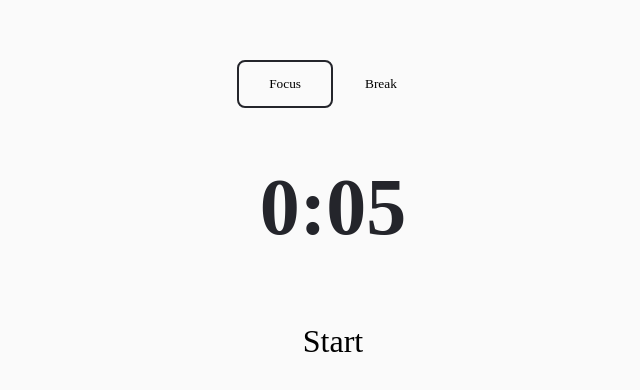
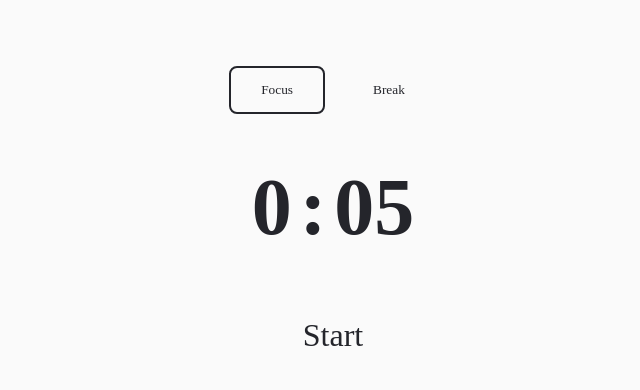
Before and after one commit to jamesspearsv/quiet-timer, a Vue app: page / in a window 1280 px wide. Shown: the part 182-572 px from the top of the page, without its empty margins (307-947 px from the left). Built offline with nearby package versions, Linux system fonts and the light colour scheme; a web font is replaced by a local one.

Commit message:
Updated favicon, added a dynamic page title to show timer left

```diff
--- a/index.html
+++ b/index.html
@@ -2,9 +2,9 @@
 <html lang="">
     <head>
         <meta charset="UTF-8" />
-        <link rel="icon" href="/favicon.ico" />
+        <link rel="icon" href="https://fav.farm/%F0%9F%8D%85" />
         <meta name="viewport" content="width=device-width, initial-scale=1.0" />
-        <title>Vite App</title>
+        <title>Quite Timer</title>
         <link rel="preconnect" href="https://fonts.googleapis.com" />
         <link rel="preconnect" href="https://fonts.gstatic.com" crossorigin />
         <link
--- a/src/App.vue
+++ b/src/App.vue
@@ -74,6 +74,7 @@
     .mode-selector {
         display: flex;
         position: relative;
+        gap: 1rem;
     }
 
     .mode-selector::after {
@@ -82,14 +83,14 @@
         top: 0;
         bottom: 0;
         left: 0;
-        right: 50%;
+        right: calc(50% + 1rem / 2);
         border: solid var(--clr-black) 2px;
         border-radius: var(--border-radius);
         transition: transform 220ms ease-in-out;
     }
 
     .mode-selector.mode-selector.break::after {
-        transform: translateX(100%);
+        transform: translateX(calc(100% + 1rem));
     }
 
     .mode-selector > button {
--- a/src/assets/style.css
+++ b/src/assets/style.css
@@ -19,6 +19,7 @@ button {
     border-radius: var(--border-radius);
     font-family: var(--font-family);
     transition: all 220ms ease-in-out;
+    color: var(--clr-black);
 }
 
 button:hover {
--- a/src/components/Timer.vue
+++ b/src/components/Timer.vue
@@ -10,7 +10,10 @@
 
     const { mode } = defineProps(['mode']);
 
+    /** Active timer duration in seconds */
     const active_timer = ref(timers[mode]);
+
+    /** Computed ref to track timer activity status */
     const status = computed(() => {
         if (!timer_id.value) {
             if (active_timer.value < timers[mode]) return 'paused';
@@ -20,6 +23,8 @@
             else return 'running';
         }
     });
+
+    /** Compute display values for timer in minutes and seconds */
     const display = computed(() => {
         const minutes = Math.trunc(active_timer.value / 60);
         let seconds = active_timer.value % 60;
@@ -30,6 +35,7 @@
     });
     const timer_id = ref(null);
 
+    // Watcher to change timer duration when the timer's mode changes
     watch(
         () => mode,
         () => {
@@ -38,13 +44,21 @@
         },
     );
 
+    // Watch display ref and update page title accordingly
+    watch(
+        display,
+        () => {
+            document.title = `${mode} | ${display.value.minutes}:${display.value.seconds}`;
+        },
+        { immediate: true },
+    );
+
     function startTimer() {
         const id = setInterval(() => {
             active_timer.value--;
             if (active_timer.value === 0) endTimer();
         }, 1000);
         timer_id.value = id;
-        status.value = 'running';
     }
 
     function stopTimer() {
@@ -74,7 +88,15 @@
 </script>
 
 <template>
-    <h1 class="timer">{{ display.minutes }}:{{ display.seconds }}</h1>
+    <div class="timer">
+        <span>
+            {{ display.minutes }}
+        </span>
+        <span>:</span>
+        <span>
+            {{ display.seconds }}
+        </span>
+    </div>
     <div class="buttons">
         <template v-if="status !== 'finished'">
             <button v-if="status === 'stopped'" @click="startTimer">
@@ -97,6 +119,11 @@
 <style scoped>
     .timer {
         font-size: 5rem;
+        font-weight: bold;
+        margin: 3rem;
+        display: flex;
+        align-items: center;
+        gap: 0.5rem;
     }
 
     .buttons > * {
```
Also changed, not shown: src/main.js (+4 -3 lines), src/router/index.js (+9 -3 lines), 1 other file (tests, documents, lock files or other folders).
